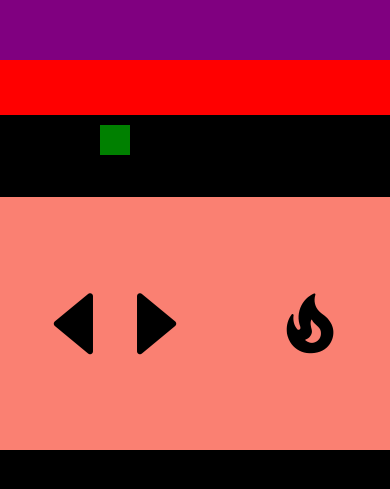
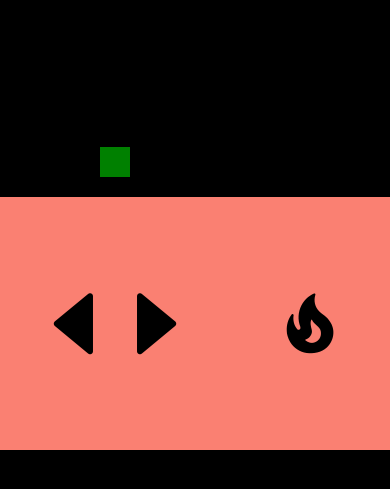
Before and after one commit to rick-n-shawty/spaceInvaders-ReactNative, a React Native app: screen / in a window 390 px wide. Shown: the part 353-842 px from the top of the page. Built offline with nearby package versions, Linux system fonts and the light colour scheme.

Commit message:
shooting func

```diff
--- a/src/components/Canvas.js
+++ b/src/components/Canvas.js
@@ -1,18 +1,11 @@
 import * as React from "react";
 import Ship from "./Ship";
 import { View, StyleSheet } from "react-native";
-export default function Canvas({size, ship}){
+export default function Canvas({size, ship, bullets}){
+
     return (
         <View style={[styles.container, {height: size.height}]}>
-            <View style={[styles.alienField, {height: size.height * 0.75}]}>
-
-            </View>
-            <View style={[styles.barricades, {height: size.height * 0.1}]}>
-
-            </View>
-            <View style={[styles.shipField, {height: size.height * 0.15}]}>
-                <Ship pos={{x: ship.x, y: 10}}/>
-            </View>
+            <Ship shipData={ship}/>
         </View>
     );
 }
@@ -22,13 +15,4 @@ const styles = StyleSheet.create({
         display: 'flex',
         flexDirection: 'column',
     },
-    alienField: {
-        backgroundColor: 'purple'
-    },
-    barricades: {
-        backgroundColor: 'red',
-    },
-    shipField: {
-        backgroundColor: 'black'
-    }
 })
--- a/src/components/Controllers.js
+++ b/src/components/Controllers.js
@@ -1,19 +1,26 @@
 import { View, StyleSheet, TouchableOpacity } from "react-native";
 import { AntDesign, MaterialIcons } from "@expo/vector-icons";
 import { Direction } from "../utils/direction";
+import LongPressButton from "./LongPressButton";
 const ICON_SIZE = 70
-export default function Controllers({moveShip}){
+export default function Controllers({moveShip, shipState, shoot}){
     return (
         <View style={styles.container}>
             <View style={styles.leftRight}>
-                <TouchableOpacity onFocus={() => moveShip(Direction.LEFT)}>
-                    <AntDesign name="caretleft" size={ICON_SIZE}/>
-                </TouchableOpacity>
-                <TouchableOpacity onPress={() => moveShip(Direction.RIGHT)}>
-                    <AntDesign name="caretright" size={ICON_SIZE}/>
-                </TouchableOpacity>
+                <LongPressButton
+                iconName = {'caretleft'}
+                iconSize={ICON_SIZE}
+                dir={Direction.LEFT}
+                shipState={shipState}
+                moveShip={moveShip}/>
+                <LongPressButton
+                iconName = {'caretright'}
+                iconSize={ICON_SIZE}
+                dir={Direction.RIGHT}
+                shipState={shipState}
+                moveShip={moveShip}/>
             </View>
-            <TouchableOpacity>
+            <TouchableOpacity onPress={shoot}>
                 <MaterialIcons name="local-fire-department" size={ICON_SIZE}/>
             </TouchableOpacity>
         </View>
--- a/src/components/Game.js
+++ b/src/components/Game.js
@@ -1,25 +1,51 @@
 import * as React from "react";
 import { useState, useEffect } from "react";
-import { View, StyleSheet, SafeAreaView } from "react-native";
+import { View, StyleSheet, SafeAreaView, Dimensions } from "react-native";
 import Controllers from "./Controllers";
 import Canvas from "./Canvas";
 import { Direction } from "../utils/direction";
+const screenWidth = Dimensions.get('window').width;
 const CANVAS_SIZE = {
     height: 550,
-    width: 100,
 };
+const SHIP_BOUNDS = 10;
+const SHIP_SPEED = 5;
+const SHIP_Y = 500;
 export default function Game(){
-    const [ship, setShip] = useState({x: 100});
+    const [ship, setShip] = useState({x: 100, y: SHIP_Y, size: 30});
+    const [bullets, setBullets] = useState([]);
     const moveShip = (dir) => {
-        console.log(dir);
-
+        let temp = {}
+        if(dir === Direction.LEFT){
+            if(ship.x - SHIP_BOUNDS < 0) return;
+            setShip(prev => {
+                temp = {...prev};
+                temp.x -= SHIP_SPEED;
+                return temp;
+            })
+        }else if(dir === Direction.RIGHT){
+            if(ship.x + ship.size + SHIP_BOUNDS > screenWidth) return
+            setShip(prev => {
+                temp = {...prev};
+                temp.x += SHIP_SPEED;
+                return temp;
+            })
+        }
+    }
+    const shoot = () => {
+        console.log('PEW PEW PEW')
+        setBullets(prev => {
+            const bullet = {x: ship.x + (ship.size / 2), y: ship.y};
+            return [bullet, ...prev]
+        });
     }
     return(
         <SafeAreaView style={styles.container}>
             <Canvas
             ship={ship}
+            bullets={bullets}
             size={CANVAS_SIZE}/>
-            <Controllers moveShip={moveShip}/>
+            <Controllers shoot={shoot} moveShip={moveShip} shipState={ship}/>
         </SafeAreaView>
     )
 }
--- a/src/components/LongPressButton.js
+++ b/src/components/LongPressButton.js
@@ -1,10 +1,23 @@
-import { useState } from "react";
+import { useState, useEffect } from "react";
 import { TouchableOpacity } from "react-native";
 import { AntDesign } from "@expo/vector-icons";
-export default function LongPressButton({iconName, iconSize}){
+export default function LongPressButton({iconName, iconSize, dir, moveShip, shipState}){
     const [isPressed, setIsPressed] = useState(false);
+    const pressIn = () => {
+        setIsPressed(true);
+    }
+    const pressOut = () => {
+        setIsPressed(false);
+    }
+    useEffect(() => {
+        let interval_Id;
+        if(isPressed){
+            interval_Id = setInterval(()=> moveShip(dir), 10);
+        }
+        return () => clearInterval(interval_Id);
+    }, [isPressed, shipState])
     return(
-        <TouchableOpacity onPressIn={() => {}} onPressOut={() => {}}>
+        <TouchableOpacity onPressIn={pressIn} onPressOut={pressOut}>
             <AntDesign name={iconName} size={iconSize}/>
         </TouchableOpacity>
     )
--- a/src/components/Ship.js
+++ b/src/components/Ship.js
@@ -1,9 +1,9 @@
 import * as React from "react";
 import { View, StyleSheet } from "react-native";
-export default function Ship({pos}){
-    const {x,y} = pos;
+export default function Ship({shipData}){
+    const {x,y,size} = shipData;
     return(
-        <View style={[styles.container, {left: x, top: y}]}>
+        <View style={[styles.container, {left: x, top: y, width: size, height: size}]}>
 
         </View>
     )
@@ -11,8 +11,6 @@ export default function Ship({pos}){
 const styles = StyleSheet.create({
     container: {
         backgroundColor: 'green',
-        width: 30,
-        height: 30,
-        position: 'relative'
+        position: "absolute"
     }
 })
```
Also changed, not shown: src/components/Bullet.js (added, +16 -0 lines), 1 other file (tests, documents, lock files or other folders).
